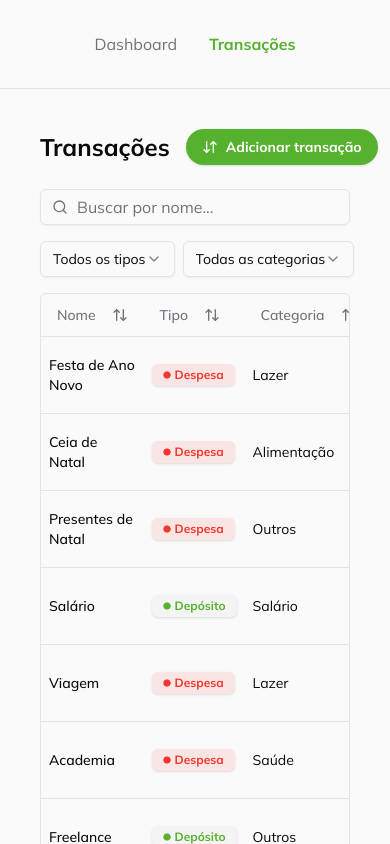
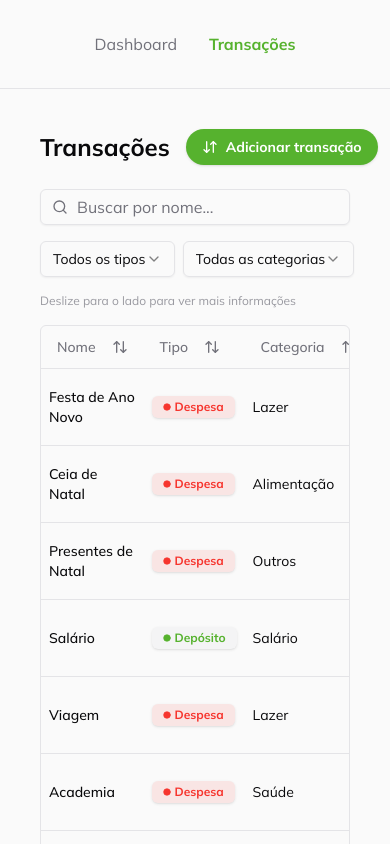
Before and after one commit to wendryuslima/teste-arte-arena, a Next.js app: page /transactions in a window 390 px wide. Shown: the top 844 px of the page. Built offline with nearby package versions, Linux system fonts and the light colour scheme.

Commit message:
feat: add mobile prompt for additional information in DataTable component

```diff
--- a/app/transactions/_components/data-table.tsx
+++ b/app/transactions/_components/data-table.tsx
@@ -104,6 +104,9 @@
         categoryFilter={categoryFilter}
         onCategoryFilterChange={setCategoryFilter}
       />
+      <p className="text-xs text-muted-foreground/70 lg:hidden">
+        Deslize para o lado para ver mais informações
+      </p>
       <div className="animate-slide-up rounded-md border">
         <Table role="table" aria-label="Tabela de transações">
           <TableHeader>
```
